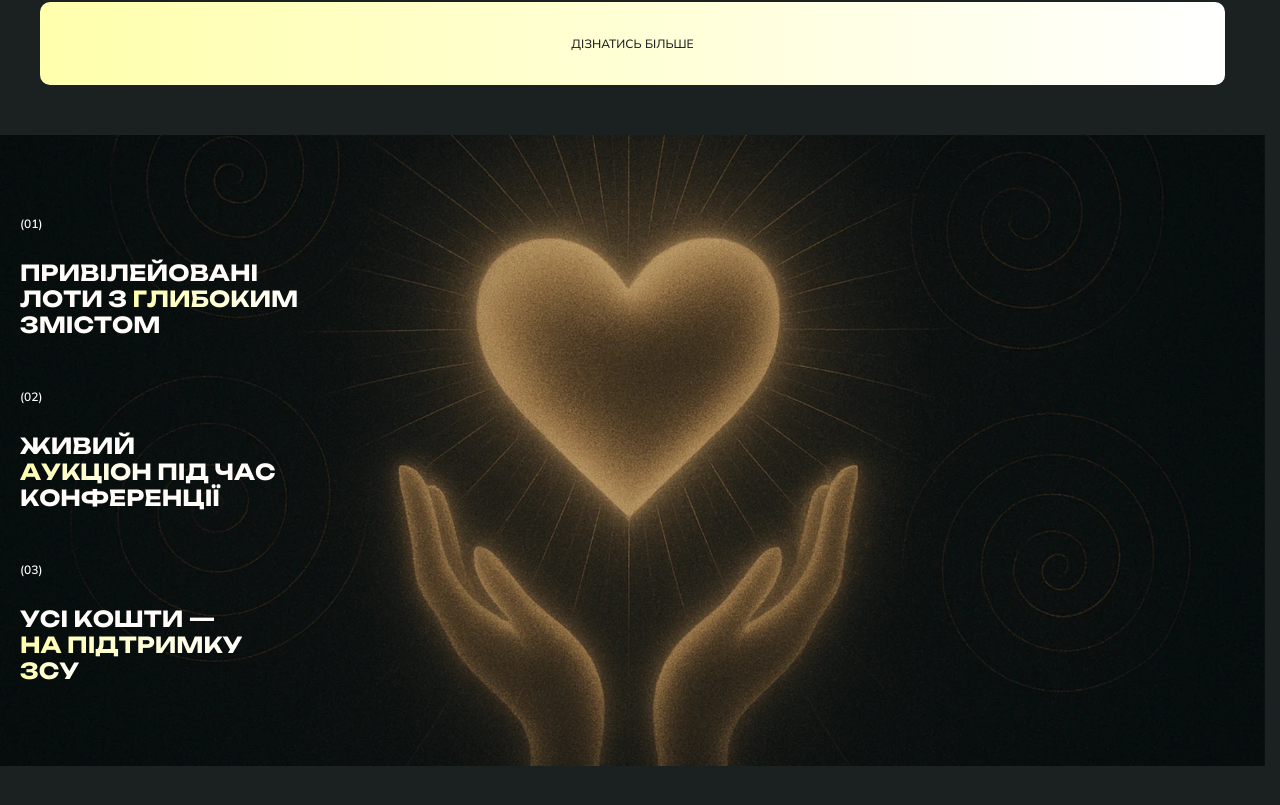
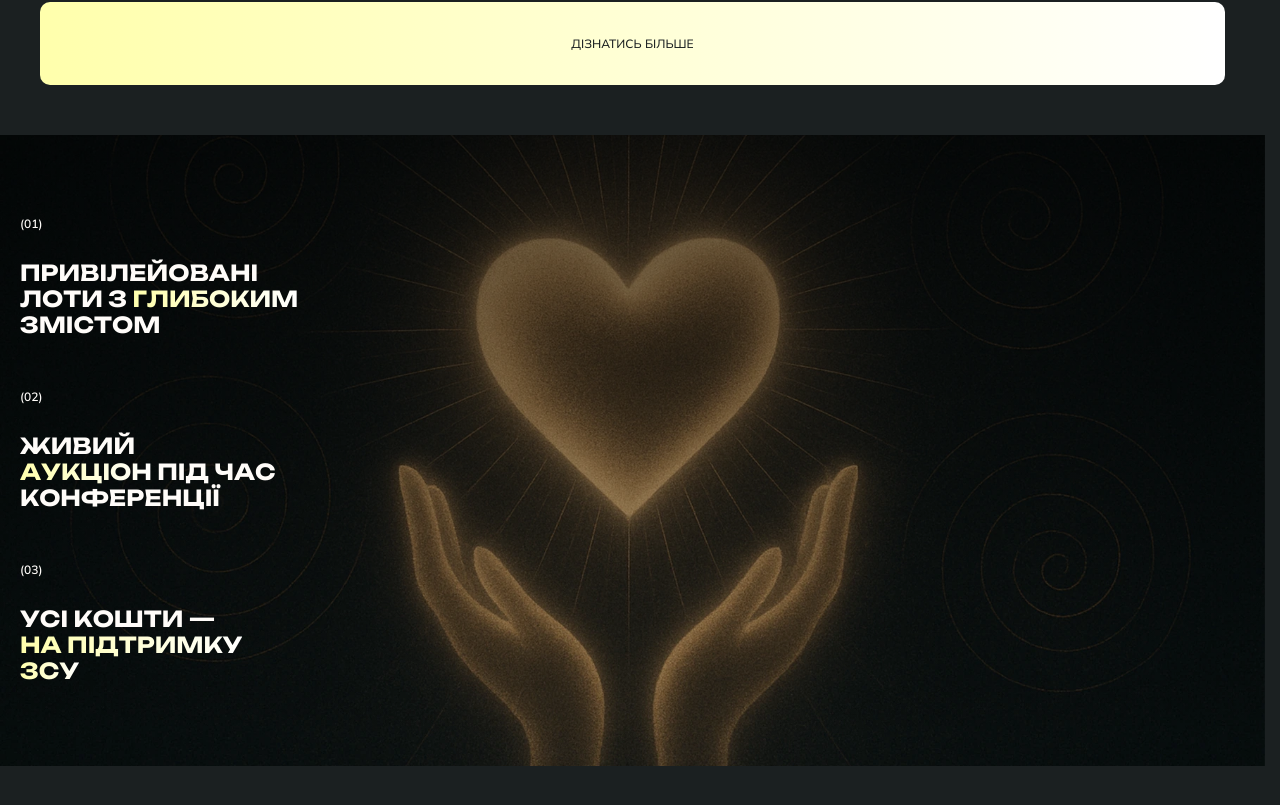
Before and after one commit to Ronddaa/firstConferenceOffline, a React (Vite) app: page / in a window 1280 px wide. Shown: the part 11049-11854 px from the top of the page. Built offline with nearby package versions, Linux system fonts and the light colour scheme.

Commit message:
Update Donation.module.css

```diff
--- a/src/components/Donation/Donation.module.css
+++ b/src/components/Donation/Donation.module.css
@@ -31,7 +31,7 @@
     border-radius: 10px;
 }
 .heartBlock{
-    background-image:
+    background-image: linear-gradient(rgba(0, 0, 0, 0.5), rgba(0, 0, 0, 0)),
     url(./heart.webp);
     background-position: center;
     background-size: cover;
```
